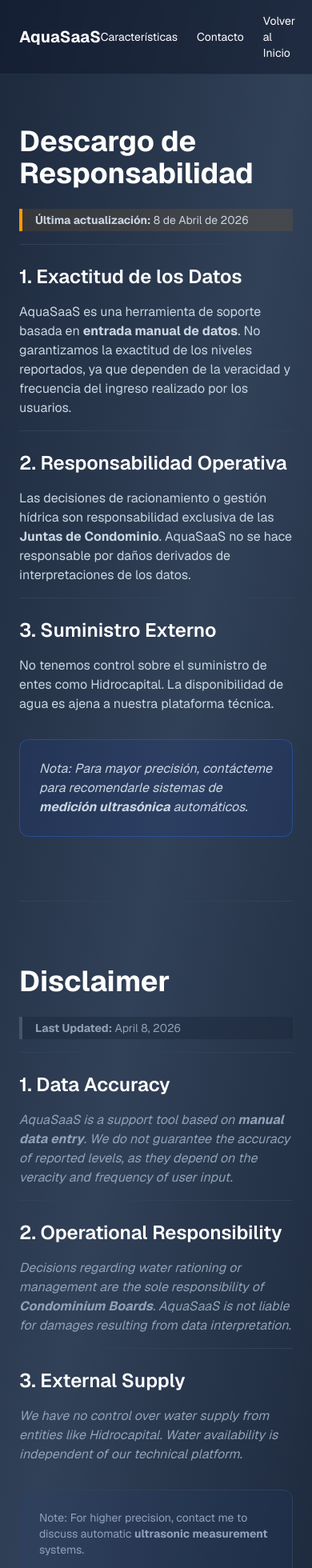
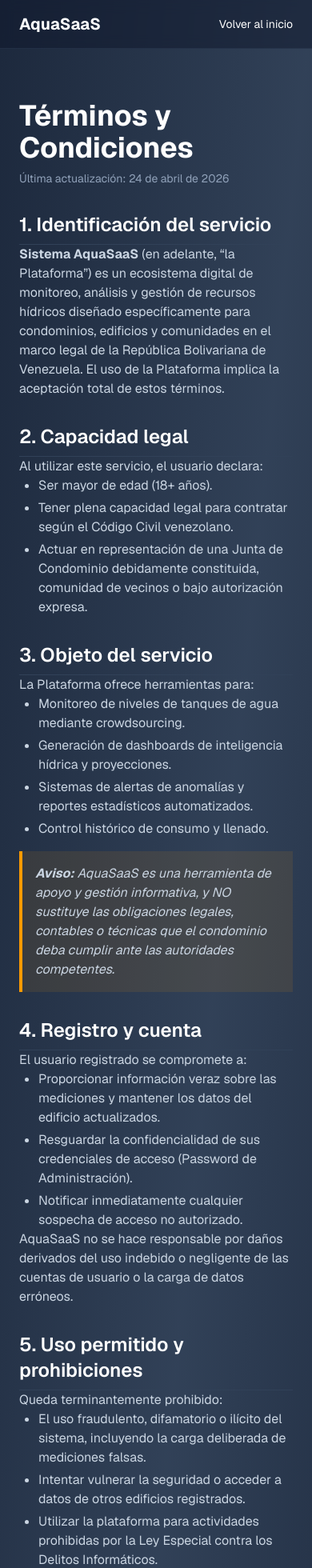
Before and after one commit to correojago2024/agua, a Next.js app: page /disclaimer in a window 390 px wide. Shown: the top 1960 px of the page at 80% size. Built offline with nearby package versions, Linux system fonts and the light colour scheme.

Commit message:
Fix deleteMeasurement con actualización optimista y actualización de documentos legales (Términos y Privacidad)

```diff
--- a/src/app/disclaimer/page.tsx
+++ b/src/app/disclaimer/page.tsx
@@ -1,9 +1,9 @@
 /**
  * ARCHIVO: /src/app/disclaimer/page.tsx
- * Página de Descargo de Responsabilidad (Bilingüe) - AquaSaaS
+ * Página de Términos y Condiciones - Sistema AquaSaaS
  */
 
-export default function DisclaimerPage() {
+export default function TermsPage() {
   return (
     <div className="min-h-screen bg-gradient-to-br from-slate-800 via-slate-700 to-slate-800 text-white font-sans">
       <header className="border-b border-slate-700/50 backdrop-blur-sm bg-slate-900/50 sticky top-0 z-50">
@@ -12,63 +12,132 @@
             <span className="text-xl font-bold text-white">AquaSaaS</span>
           </a>
           <nav className="flex items-center gap-6">
-            <a href="/#features" className="hover:text-white transition-colors text-sm">Características</a>
-            <a href="/#contacto" className="hover:text-white transition-colors text-sm">Contacto</a>
-            <a href="/" className="hover:text-white transition-colors text-sm">Volver al Inicio</a>
+            <a href="/" className="hover:text-white transition-colors text-sm">Volver al inicio</a>
           </nav>
         </div>
       </header>
 
-      <main className="max-w-4xl mx-auto px-6 py-16 space-y-20">
+      <main className="max-w-4xl mx-auto px-6 py-16">
+        <section className="prose prose-invert prose-lg max-w-none text-slate-300 space-y-6">
+          <h1 className="text-4xl font-bold text-white mb-2">Términos y Condiciones</h1>
+          <p className="text-sm text-slate-400 mb-8">Última actualización: 24 de abril de 2026</p>
 
-        {/* SECCIÓN EN ESPAÑOL */}
-        <section className="prose prose-invert prose-lg max-w-none text-slate-300 space-y-4">
-          <h1 className="text-4xl font-bold text-white mb-6">Descargo de Responsabilidad</h1>
-          <p className="text-sm border-l-4 border-amber-500 pl-4 py-1 bg-amber-500/10">
-            <strong>Última actualización:</strong> 8 de Abril de 2026
-          </p>
+          <div className="space-y-8">
+            <div>
+              <h2 className="text-2xl font-semibold text-white border-b border-slate-700 pb-2">1. Identificación del servicio</h2>
+              <p>
+                <strong>Sistema AquaSaaS</strong> (en adelante, “la Plataforma”) es un ecosistema digital de monitoreo,
+                análisis y gestión de recursos hídricos diseñado específicamente para condominios, edificios y
+                comunidades en el marco legal de la República Bolivariana de Venezuela. El uso de la Plataforma
+                implica la aceptación total de estos términos.
+              </p>
+            </div>
 
-          <h2 className="text-2xl font-semibold text-white pt-6 border-t border-slate-700">1. Exactitud de los Datos</h2>
-          <p>AquaSaaS es una herramienta de soporte basada en <strong>entrada manual de datos</strong>. No garantizamos la exactitud de los niveles reportados, ya que dependen de la veracidad y frecuencia del ingreso realizado por los usuarios.</p>
+            <div>
+              <h2 className="text-2xl font-semibold text-white border-b border-slate-700 pb-2">2. Capacidad legal</h2>
+              <p>Al utilizar este servicio, el usuario declara:</p>
+              <ul className="list-disc pl-6 space-y-1">
+                <li>Ser mayor de edad (18+ años).</li>
+                <li>Tener plena capacidad legal para contratar según el Código Civil venezolano.</li>
+                <li>Actuar en representación de una Junta de Condominio debidamente constituida, comunidad de vecinos o bajo autorización expresa.</li>
+              </ul>
+            </div>
 
-          <h2 className="text-2xl font-semibold text-white pt-6 border-t border-slate-700">2. Responsabilidad Operativa</h2>
-          <p>Las decisiones de racionamiento o gestión hídrica son responsabilidad exclusiva de las <strong>Juntas de Condominio</strong>. AquaSaaS no se hace responsable por daños derivados de interpretaciones de los datos.</p>
+            <div>
+              <h2 className="text-2xl font-semibold text-white border-b border-slate-700 pb-2">3. Objeto del servicio</h2>
+              <p>La Plataforma ofrece herramientas para:</p>
+              <ul className="list-disc pl-6 space-y-1">
+                <li>Monitoreo de niveles de tanques de agua mediante crowdsourcing.</li>
+                <li>Generación de dashboards de inteligencia hídrica y proyecciones.</li>
+                <li>Sistemas de alertas de anomalías y reportes estadísticos automatizados.</li>
+                <li>Control histórico de consumo y llenado.</li>
+              </ul>
+              <p className="bg-amber-500/10 border-l-4 border-amber-500 p-4 mt-4 italic">
+                <strong>Aviso:</strong> AquaSaaS es una herramienta de apoyo y gestión informativa, y NO sustituye las
+                obligaciones legales, contables o técnicas que el condominio deba cumplir ante las autoridades competentes.
+              </p>
+            </div>
 
-          <h2 className="text-2xl font-semibold text-white pt-6 border-t border-slate-700">3. Suministro Externo</h2>
-          <p>No tenemos control sobre el suministro de entes como Hidrocapital. La disponibilidad de agua es ajena a nuestra plataforma técnica.</p>
+            <div>
+              <h2 className="text-2xl font-semibold text-white border-b border-slate-700 pb-2">4. Registro y cuenta</h2>
+              <p>El usuario registrado se compromete a:</p>
+              <ul className="list-disc pl-6 space-y-1">
+                <li>Proporcionar información veraz sobre las mediciones y mantener los datos del edificio actualizados.</li>
+                <li>Resguardar la confidencialidad de sus credenciales de acceso (Password de Administración).</li>
+                <li>Notificar inmediatamente cualquier sospecha de acceso no autorizado.</li>
+              </ul>
+              <p>AquaSaaS no se hace responsable por daños derivados del uso indebido o negligente de las cuentas de usuario o la carga de datos erróneos.</p>
+            </div>
 
-          <div className="mt-8 p-6 bg-blue-900/20 border border-blue-500/30 rounded-xl">
-             <p className="text-base italic">Nota: Para mayor precisión, contácteme para recomendarle sistemas de <strong>medición ultrasónica</strong> automáticos.</p>
-          </div>
-        </section>
+            <div>
+              <h2 className="text-2xl font-semibold text-white border-b border-slate-700 pb-2">5. Uso permitido y prohibiciones</h2>
+              <p>Queda terminantemente prohibido:</p>
+              <ul className="list-disc pl-6 space-y-1">
+                <li>El uso fraudulento, difamatorio o ilícito del sistema, incluyendo la carga deliberada de mediciones falsas.</li>
+                <li>Intentar vulnerar la seguridad o acceder a datos de otros edificios registrados.</li>
+                <li>Utilizar la plataforma para actividades prohibidas por la Ley Especial contra los Delitos Informáticos.</li>
+                <li>Alterar, sabotear o realizar ingeniería inversa sobre el software.</li>
+              </ul>
+            </div>
 
-        <hr className="border-slate-700" />
+            <div>
+              <h2 className="text-2xl font-semibold text-white border-b border-slate-700 pb-2">6. Disponibilidad del servicio</h2>
+              <p>
+                El servicio se ofrece bajo el modelo de "SaaS" (Software as a Service) según disponibilidad técnica.
+                Si bien trabajamos por un uptime del 99.9%, el acceso puede interrumpirse temporalmente por
+                mantenimientos programados o fallas externas de infraestructura (conectividad, electricidad, proveedores de nube).
+              </p>
+            </div>
 
-        {/* SECTION IN ENGLISH */}
-        <section className="prose prose-invert prose-lg max-w-none text-slate-400 space-y-4 italic">
-          <h1 className="text-4xl font-bold text-white mb-6 font-sans not-italic">Disclaimer</h1>
-          <p className="text-sm border-l-4 border-slate-600 pl-4 py-1 bg-slate-800/50 not-italic">
-            <strong>Last Updated:</strong> April 8, 2026
-          </p>
+            <div>
+              <h2 className="text-2xl font-semibold text-white border-b border-slate-700 pb-2">7. Propiedad intelectual</h2>
+              <p>
+                Todo el software, código fuente, diseño gráfico de dashboards, algoritmos de proyección y logotipos
+                son propiedad intelectual. Se prohíbe la reproducción parcial o total, distribución o
+                creación de obras derivadas sin consentimiento expreso por escrito.
+              </p>
+            </div>
 
-          <h2 className="text-2xl font-semibold text-white pt-6 border-t border-slate-700 not-italic">1. Data Accuracy</h2>
-          <p>AquaSaaS is a support tool based on <strong>manual data entry</strong>. We do not guarantee the accuracy of reported levels, as they depend on the veracity and frequency of user input.</p>
+            <div>
+              <h2 className="text-2xl font-semibold text-white border-b border-slate-700 pb-2">8. Responsabilidad del usuario</h2>
+              <p>
+                El usuario es el único responsable de la integridad y veracidad de la información de niveles
+                cargada en el sistema, así como de asegurar que el uso de la plataforma cumple con las
+                normativas locales (incluyendo la Ley de Propiedad Horizontal).
+              </p>
+            </div>
 
-          <h2 className="text-2xl font-semibold text-white pt-6 border-t border-slate-700 not-italic">2. Operational Responsibility</h2>
-          <p>Decisions regarding water rationing or management are the sole responsibility of <strong>Condominium Boards</strong>. AquaSaaS is not liable for damages resulting from data interpretation.</p>
+            <div>
+              <h2 className="text-2xl font-semibold text-white border-b border-slate-700 pb-2">9. Limitación de responsabilidad</h2>
+              <p>AquaSaaS NO será responsable por:</p>
+              <ul className="list-disc pl-6 space-y-1">
+                <li>Pérdida de datos resultante de causas externas fuera de nuestro control directo (fallas de proveedores como Supabase o Vercel).</li>
+                <li>Daños indirectos, accidentales o lucro cesante derivados de la falta de suministro de agua.</li>
+                <li>Decisiones operativas de racionamiento tomadas por la Junta de Condominio con base en la información mostrada por el sistema.</li>
+              </ul>
+            </div>
 
-          <h2 className="text-2xl font-semibold text-white pt-6 border-t border-slate-700 not-italic">3. External Supply</h2>
-          <p>We have no control over water supply from entities like Hidrocapital. Water availability is independent of our technical platform.</p>
+            <div>
+              <h2 className="text-2xl font-semibold text-white border-b border-slate-700 pb-2">10. Suspensión y terminación</h2>
+              <p>Nos reservamos el derecho de suspender o cancelar el acceso a la plataforma en caso de incumplimiento de estos términos, o uso indebido que ponga en riesgo la integridad del sistema o la veracidad de los datos comunitarios.</p>
+            </div>
 
-          <div className="mt-8 p-6 bg-blue-900/10 border border-slate-700 rounded-xl not-italic">
-             <p className="text-sm">Note: For higher precision, contact me to discuss automatic <strong>ultrasonic measurement</strong> systems.</p>
+            <div>
+              <h2 className="text-2xl font-semibold text-white border-b border-slate-700 pb-2">11. Legislación aplicable</h2>
+              <p>Este acuerdo se rige por las leyes vigentes de la República Bolivariana de Venezuela, con especial énfasis en el Código de Comercio, la Ley de Propiedad Horizontal y la Ley Especial contra los Delitos Informáticos.</p>
+            </div>
+
+            <div>
+              <h2 className="text-2xl font-semibold text-white border-b border-slate-700 pb-2">12. Resolución de conflictos</h2>
+              <p>Cualquier controversia se intentará resolver mediante negociación directa y amistosa. De no ser posible, las partes se someten a la jurisdicción de los tribunales competentes en la República Bolivariana de Venezuela.</p>
+            </div>
           </div>
         </section>
       </main>
 
       <footer className="border-t border-slate-800 bg-slate-900/80 py-8">
         <div className="max-w-4xl mx-auto px-6 text-center text-sm text-slate-500">
-          <p>&copy; {new Date().getFullYear()} AquaSaaS. Support Tool for Water Management.</p>
+          <p>&copy; 2026 AquaSaaS. Inteligencia para la Gestión Hídrica en Condominios.</p>
         </div>
       </footer>
     </div>
--- a/src/app/privacidad/page.tsx
+++ b/src/app/privacidad/page.tsx
@@ -1,6 +1,6 @@
 /**
  * ARCHIVO: /src/app/privacidad/page.tsx
- * Página de Política de Privacidad (Bilingüe) - AquaSaaS
+ * Política de Privacidad - Sistema AquaSaaS
  */
 
 export default function PrivacyPolicyPage() {
@@ -12,69 +12,142 @@
             <span className="text-xl font-bold text-white">AquaSaaS</span>
           </a>
           <nav className="flex items-center gap-6">
-            <a href="/#features" className="hover:text-white transition-colors text-sm">Características</a>
-            <a href="/#contacto" className="hover:text-white transition-colors text-sm">Contacto</a>
-            <a href="/" className="hover:text-white transition-colors text-sm">Volver al Inicio</a>
+            <a href="/" className="hover:text-white transition-colors text-sm">Volver al inicio</a>
           </nav>
         </div>
       </header>
 
-      <main className="max-w-4xl mx-auto px-6 py-16 space-y-20">
+      <main className="max-w-4xl mx-auto px-6 py-16">
+        <section className="prose prose-invert prose-lg max-w-none text-slate-300 space-y-6">
+          <h1 className="text-4xl font-bold text-white mb-2">Política de Privacidad</h1>
+          <p className="text-sm text-slate-400 mb-8">Última actualización: 24 de abril de 2026</p>
 
-        {/* SECCIÓN EN ESPAÑOL */}
-        <section className="prose prose-invert prose-lg max-w-none text-slate-300 space-y-4">
-          <h1 className="text-4xl font-bold text-white mb-6">Política de Privacidad</h1>
-          <p className="text-sm border-l-4 border-blue-500 pl-4 py-1 bg-blue-500/10">
-            <strong>Última actualización:</strong> 8 de Abril de 2026
-          </p>
-          <p>
-            En <strong>AquaSaaS</strong>, valoramos su privacidad. Esta política describe cómo manejamos la información en nuestra plataforma de monitoreo comunitario.
-          </p>
+          <div className="space-y-8">
+            <div>
+              <h2 className="text-2xl font-semibold text-white border-b border-slate-700 pb-2">1. Responsable del tratamiento</h2>
+              <p>
+                El responsable del tratamiento de datos es <strong>AquaSaaS</strong>. Nos comprometemos a proteger
+                la privacidad y seguridad de la información de nuestros usuarios (administradores y colaboradores)
+                en cumplimiento con las mejores prácticas y el marco legal aplicable en Venezuela.
+              </p>
+            </div>
 
-          <h2 className="text-2xl font-semibold text-white pt-6 border-t border-slate-700">1. Información que Recopilamos</h2>
-          <ul className="list-disc pl-6 space-y-2">
-            <li><strong>Datos Personales:</strong> Nombre, correo y teléfono que usted proporciona al registrarse.</li>
-            <li><strong>Datos de Gestión (Crowdsourcing):</strong> Niveles de agua ingresados manualmente por los usuarios autorizados.</li>
-            <li><strong>Datos Técnicos:</strong> Registros de acceso y dirección IP para auditoría de seguridad.</li>
-          </ul>
+            <div>
+              <h2 className="text-2xl font-semibold text-white border-b border-slate-700 pb-2">2. Datos recolectados</h2>
+              <p>Podemos recopilar y procesar los siguientes tipos de información:</p>
 
-          <h2 className="text-2xl font-semibold text-white pt-6 border-t border-slate-700">2. Uso y Divulgación</h2>
-          <p>Los datos se usan para generar proyecciones de suministro y alertas. No vendemos ni compartimos sus datos con fines comerciales. Utilizamos proveedores como <strong>Supabase, Make y Google Cloud</strong> para el funcionamiento técnico.</p>
+              <div className="grid grid-cols-1 md:grid-cols-2 gap-6 mt-4">
+                <div className="bg-slate-700/30 p-4 rounded-lg border border-slate-600">
+                  <h3 className="text-blue-400 font-bold mb-2">a) Datos personales</h3>
+                  <ul className="list-disc pl-5 text-sm space-y-1">
+                    <li>Nombre y Apellido (Colaboradores).</li>
+                    <li>N° de Apartamento o identificación comunitaria.</li>
+                    <li>Correo electrónico (para recepción de reportes).</li>
+                  </ul>
+                </div>
+                <div className="bg-slate-700/30 p-4 rounded-lg border border-slate-600">
+                  <h3 className="text-blue-400 font-bold mb-2">b) Datos operativos</h3>
+                  <ul className="list-disc pl-5 text-sm space-y-1">
+                    <li>Mediciones de niveles de tanque (litros/porcentaje).</li>
+                    <li>Historial de variaciones y caudales.</li>
+                    <li>Configuraciones de capacidad de tanques del edificio.</li>
+                  </ul>
+                </div>
+              </div>
+              <div className="bg-slate-700/30 p-4 rounded-lg border border-slate-600 mt-4">
+                <h3 className="text-blue-400 font-bold mb-2">c) Datos técnicos</h3>
+                <ul className="list-disc pl-5 text-sm space-y-1">
+                  <li>Dirección IP y ubicación aproximada.</li>
+                  <li>Navegador y sistema operativo.</li>
+                  <li>Logs de actividad del sistema para auditoría de seguridad y depuración.</li>
+                </ul>
+              </div>
+            </div>
 
-          <h2 className="text-2xl font-semibold text-white pt-6 border-t border-slate-700">3. Seguridad</h2>
-          <p>Implementamos medidas técnicas para proteger los datos, aunque recordamos que ningún sistema en internet es 100% impenetrable.</p>
-        </section>
+            <div>
+              <h2 className="text-2xl font-semibold text-white border-b border-slate-700 pb-2">3. Finalidad del tratamiento</h2>
+              <p>Los datos se utilizan exclusivamente para:</p>
+              <ul className="list-disc pl-6 space-y-1">
+                <li>Operar y mantener la funcionalidad de los dashboards inteligentes.</li>
+                <li>Facilitar la gestión de suministro de agua por parte de las Juntas de Condominio.</li>
+                <li>Enviar alertas automáticas sobre niveles críticos o anomalías.</li>
+                <li>Garantizar la seguridad, integridad y auditoría de los registros comunitarios.</li>
+              </ul>
+            </div>
 
-        <hr className="border-slate-700" />
+            <div>
+              <h2 className="text-2xl font-semibold text-white border-b border-slate-700 pb-2">4. Base legal (Venezuela)</h2>
+              <p>
+                El tratamiento de datos se fundamenta en el consentimiento expreso del usuario al reportar datos,
+                el interés legítimo de la comunidad de vecinos para la gestión de servicios comunes
+                y el cumplimiento de obligaciones derivadas de la Ley de Propiedad Horizontal.
+              </p>
+            </div>
 
-        {/* SECTION IN ENGLISH */}
-        <section className="prose prose-invert prose-lg max-w-none text-slate-400 space-y-4 italic">
-          <h1 className="text-4xl font-bold text-white mb-6 font-sans not-italic">Privacy Policy</h1>
-          <p className="text-sm border-l-4 border-slate-600 pl-4 py-1 bg-slate-800/50 not-italic">
-            <strong>Last Updated:</strong> April 8, 2026
-          </p>
-          <p>
-            At <strong>AquaSaaS</strong>, we value your privacy. This policy describes how we handle information within our community monitoring platform.
-          </p>
+            <div>
+              <h2 className="text-2xl font-semibold text-white border-b border-slate-700 pb-2">5. Compartición de datos</h2>
+              <p>Los datos pueden compartirse únicamente con:</p>
+              <ul className="list-disc pl-6 space-y-1">
+                <li><strong>Proveedores tecnológicos:</strong> Servicios de base de datos (Supabase), hosting (Vercel) e infraestructura necesarios para la operación.</li>
+                <li><strong>Autoridades:</strong> Cuando sea estrictamente requerido por ley o mandamiento judicial bajo la legislación venezolana.</li>
+              </ul>
+              <p className="font-bold text-blue-400 mt-2 italic">
+                Importante: AquaSaaS NO vende ni comercializa sus datos personales ni los datos de consumo del edificio con terceros.
+              </p>
+            </div>
 
-          <h2 className="text-2xl font-semibold text-white pt-6 border-t border-slate-700 not-italic">1. Information We Collect</h2>
-          <ul className="list-disc pl-6 space-y-2">
-            <li><strong>Personal Data:</strong> Name, email, and phone number provided during registration.</li>
-            <li><strong>Management Data (Crowdsourcing):</strong> Water levels manually entered by authorized users.</li>
-            <li><strong>Technical Data:</strong> Access logs and IP addresses for security auditing.</li>
-          </ul>
+            <div>
+              <h2 className="text-2xl font-semibold text-white border-b border-slate-700 pb-2">6. Transferencias internacionales</h2>
+              <p>Al utilizar nuestra plataforma basada en la nube, el usuario acepta la transferencia técnica de datos a servidores seguros ubicados fuera de Venezuela, operados bajo estándares internacionales de seguridad (SOC2/GDPR).</p>
+            </div>
 
-          <h2 className="text-2xl font-semibold text-white pt-6 border-t border-slate-700 not-italic">2. Use and Disclosure</h2>
-          <p>Data is used to generate supply projections and alerts. We do not sell or share your data for commercial purposes. We use providers such as <strong>Supabase, Make, and Google Cloud</strong> for technical operations.</p>
+            <div>
+              <h2 className="text-2xl font-semibold text-white border-b border-slate-700 pb-2">7. Seguridad de la información</h2>
+              <p>Aplicamos medidas de seguridad avanzadas, incluyendo:</p>
+              <ul className="list-disc pl-6 space-y-1">
+                <li>Cifrado de datos en tránsito (SSL/TLS).</li>
+                <li>Políticas de control de acceso mediante contraseñas cifradas.</li>
+                <li>Monitoreo de actividad para prevenir accesos no autorizados.</li>
+              </ul>
+              <p className="text-xs text-slate-400 mt-2 italic">Nota: Aunque aplicamos altos estándares, ningún sistema de transmisión electrónica es 100% invulnerable.</p>
+            </div>
 
-          <h2 className="text-2xl font-semibold text-white pt-6 border-t border-slate-700 not-italic">3. Security</h2>
-          <p>We implement technical measures to protect data, although we remind users that no internet-based system is 100% impenetrable.</p>
+            <div>
+              <h2 className="text-2xl font-semibold text-white border-b border-slate-700 pb-2">8. Derechos del usuario</h2>
+              <p>Usted tiene derecho a:</p>
+              <ul className="list-disc pl-6 space-y-1">
+                <li>Acceder a los registros de mediciones asociados a su edificio.</li>
+                <li>Rectificar información errónea cargada en el sistema a través del administrador.</li>
+                <li>Solicitar la eliminación de registros personales cuando no existan obligaciones de transparencia comunitaria.</li>
+              </ul>
+            </div>
+
+            <div>
+              <h2 className="text-2xl font-semibold text-white border-b border-slate-700 pb-2">9. Retención de datos</h2>
+              <p>Los datos operativos se conservarán mientras el edificio mantenga su cuenta activa para fines históricos y estadísticos, necesarios para la correcta proyección del servicio.</p>
+            </div>
+
+            <div>
+              <h2 className="text-2xl font-semibold text-white border-b border-slate-700 pb-2">10. Cookies</h2>
+              <p>Utilizamos cookies técnicas estrictamente necesarias para mantener la sesión de administración activa. No utilizamos cookies de rastreo publicitario.</p>
+            </div>
+
+            <div>
+              <h2 className="text-2xl font-semibold text-white border-b border-slate-700 pb-2">11. Menores de edad</h2>
+              <p>Nuestro servicio está dirigido a la gestión de servicios comunes de vivienda y presupone la actuación de personas con capacidad legal de reporte.</p>
+            </div>
+
+            <div>
+              <h2 className="text-2xl font-semibold text-white border-b border-slate-700 pb-2">12. Cambios en la política</h2>
+              <p>Podremos actualizar esta política para adaptarla a mejoras técnicas o cambios legislativos. La última versión siempre estará disponible en esta dirección.</p>
+            </div>
+          </div>
         </section>
       </main>
 
       <footer className="border-t border-slate-800 bg-slate-900/80 py-8">
         <div className="max-w-4xl mx-auto px-6 text-center text-sm text-slate-500">
-          <p>&copy; {new Date().getFullYear()} AquaSaaS. [ES] Todos los derechos reservados. [EN] All rights reserved.</p>
+          <p>&copy; 2026 AquaSaaS. Compromiso con la Privacidad y Gestión Eficiente.</p>
         </div>
       </footer>
     </div>
```
Also changed, not shown: src/app/edificio-admin/[slug]/page.tsx (+13 -2 lines).
